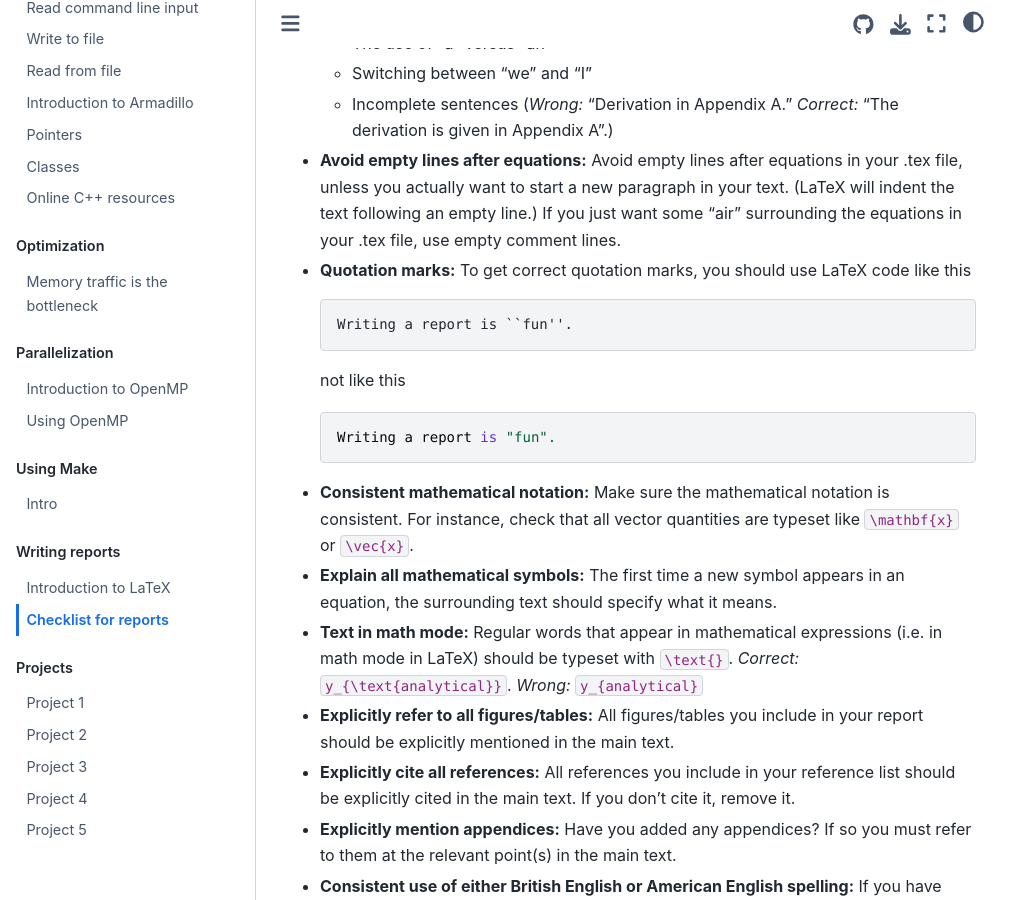
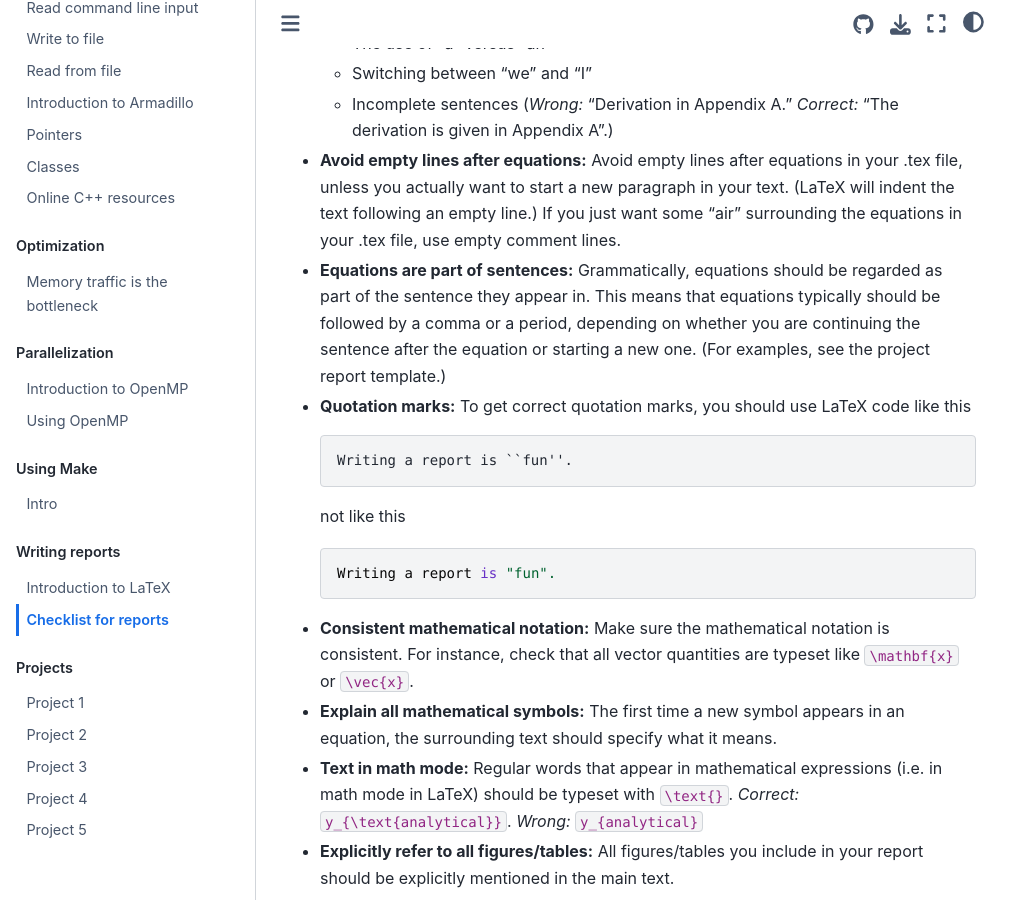
Before and after one commit to anderkve/FYS3150, a Jupyter Book: the page built from book/writing_reports/checklist.md, in a window 1280 px wide and 900 px high, scrolled down 592 px. Shown: the whole window, without its empty margins (0-1031 px from the left). Built offline with Jupyter Book 1.0.4 settings and Sphinx 7.4.7 and the Sphinx Book theme 1.1.4, drawn with Linux system fonts in a browser that asks for light colours; pages that are not in the unit, such as notebooks, are missing from menus.

Commit message:
Added point to report checklist.

```diff
--- a/book/writing_reports/checklist.md
+++ b/book/writing_reports/checklist.md
@@ -21,6 +21,9 @@ Writing a good scientific report is difficult and requires attention to a lot of
 
 
 - **Avoid empty lines after equations:** Avoid empty lines after equations in your .tex file, unless you actually want to start a new paragraph in your text. (LaTeX will indent the text following an empty line.) If you just want some "air" surrounding the equations in your .tex file, use empty comment lines.
+
+- **Equations are part of sentences:** Grammatically, equations should be regarded as part of the sentence they appear in. This means that equations typically should be followed by a comma or a period, depending on whether you are continuing the sentence after the equation or starting a new one. (For examples, see the project report template.)
+
 
 - **Quotation marks:** To get correct quotation marks, you should use LaTeX code like this
 
```
